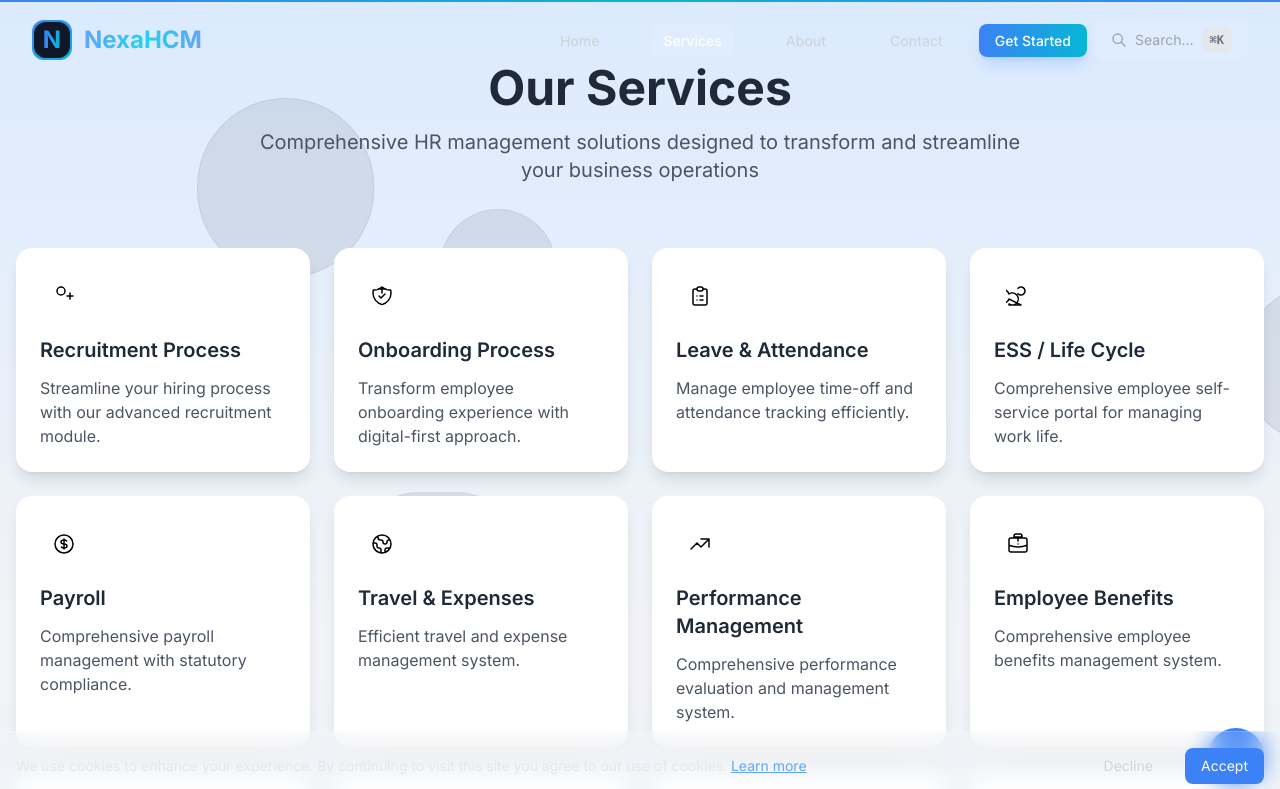
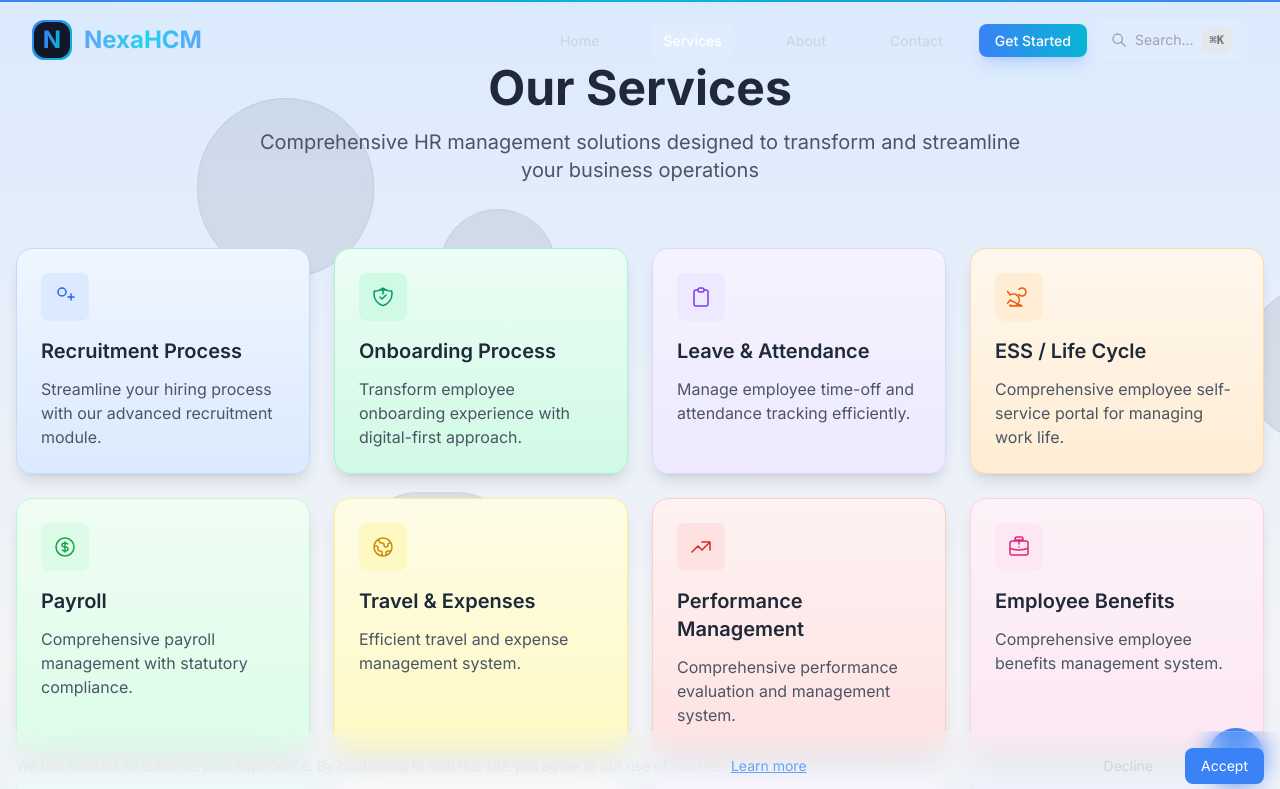
Before and after one commit to Prasanthk4/nexahcm, a React (Vite) app: page /services in a window 1280 px wide. Shown: the top 789 px of the page. Built offline with nearby package versions, Linux system fonts and the light colour scheme.

Commit message:
feat: Add unique color schemes for each service card and detail view

```diff
--- a/src/pages/Services.jsx
+++ b/src/pages/Services.jsx
@@ -152,6 +152,10 @@ const modules = [
   {
     id: 'recruitment',
     title: 'Recruitment Process',
+    bgColor: 'bg-blue-100',
+    cardColor: 'from-blue-50 to-blue-100',
+    iconColor: 'text-blue-600',
+    borderColor: 'border-blue-200',
     icon: (
       <svg className="w-6 h-6" fill="none" viewBox="0 0 24 24" stroke="currentColor">
         <path strokeLinecap="round" strokeLinejoin="round" strokeWidth={1.5} d="M18 9v3m0 0v3m0-3h3m-3 0h-3m-2-5a4 4 0 11-8 0 4 4 0 018 0z" />
@@ -211,6 +215,10 @@ const modules = [
   {
     id: 'onboarding',
     title: 'Onboarding Process',
+    bgColor: 'bg-emerald-100',
+    cardColor: 'from-emerald-50 to-emerald-100',
+    iconColor: 'text-emerald-600',
+    borderColor: 'border-emerald-200',
     icon: (
       <svg className="w-6 h-6" fill="none" viewBox="0 0 24 24" stroke="currentColor">
         <path strokeLinecap="round" strokeLinejoin="round" strokeWidth={1.5} d="M9 12l2 2 4-4m5.618-4.016A11.955 11.955 0 0112 2.944a11.955 11.955 0 01-8.618 3.04A12.02 12.02 0 003 9c0 5.591 3.824 10.29 9 11.622 5.176-1.332 9-6.03 9-11.622 0-1.042-.133-2.052-.382-3.016z M12 9V5m0 0v4m0-4h4m-4 0H8" />
@@ -274,9 +282,13 @@ const modules = [
   {
     id: 'attendance',
     title: 'Leave & Attendance',
+    bgColor: 'bg-violet-100',
+    cardColor: 'from-violet-50 to-violet-100',
+    iconColor: 'text-violet-600',
+    borderColor: 'border-violet-200',
     icon: (
       <svg className="w-6 h-6" fill="none" viewBox="0 0 24 24" stroke="currentColor">
-        <path strokeLinecap="round" strokeLinejoin="round" strokeWidth={1.5} d="M9 5H7a2 2 0 00-2 2v12a2 2 0 002 2h10a2 2 0 002-2V7a2 2 0 00-2-2h-2M9 5a2 2 0 002 2h2a2 2 0 002-2M9 5a2 2 0 012-2h2a2 2 0 012 2m-3 7h3m-3 4h3m-6-4h.01M9 16h.01" />
+        <path strokeLinecap="round" strokeLinejoin="round" strokeWidth={1.5} d="M9 5H7a2 2 0 00-2 2v12a2 2 0 002 2h10a2 2 0 002-2V7a2 2 0 00-2-2h-2M9 5a2 2 0 002 2h2a2 2 0 002-2M9 5a2 2 0 012-2h2a2 2 0 012 2" />
       </svg>
     ),
     shortDesc: 'Manage employee time-off and attendance tracking efficiently.',
@@ -345,6 +357,10 @@ const modules = [
   {
     id: 'lifecycle',
     title: 'ESS / Life Cycle',
+    bgColor: 'bg-orange-100',
+    cardColor: 'from-orange-50 to-orange-100',
+    iconColor: 'text-orange-600',
+    borderColor: 'border-orange-200',
     icon: (
       <svg className="w-6 h-6" fill="none" viewBox="0 0 24 24" stroke="currentColor">
         <path strokeLinecap="round" strokeLinejoin="round" strokeWidth={1.5} d="M12 4.354a4 4 0 110 5.292M15 21H3v-1a6 6 0 10-.1-9.999 5.002 5.002 0 10-9.78 2.096A4.001 4.001 0 003 15z" />
@@ -408,6 +424,10 @@ const modules = [
   {
     id: 'payroll',
     title: 'Payroll',
+    bgColor: 'bg-green-100',
+    cardColor: 'from-green-50 to-green-100',
+    iconColor: 'text-green-600',
+    borderColor: 'border-green-200',
     icon: (
       <svg className="w-6 h-6" fill="none" viewBox="0 0 24 24" stroke="currentColor">
         <path strokeLinecap="round" strokeLinejoin="round" strokeWidth={1.5} d="M12 8c-1.657 0-3 .895-3 2s1.343 2 3 2 3 .895 3 2-1.343 2-3 2m0-8c1.11 0 2.08.402 2.599 1M12 8V7m0 1v8m0 0v1m0-1c-1.11 0-2.08-.402-2.599-1M21 12a9 9 0 11-18 0 9 9 0 0118 0z" />
@@ -463,6 +483,10 @@ const modules = [
   {
     id: 'travel-expenses',
     title: 'Travel & Expenses',
+    bgColor: 'bg-yellow-100',
+    cardColor: 'from-yellow-50 to-yellow-100',
+    iconColor: 'text-yellow-600',
+    borderColor: 'border-yellow-200',
     icon: (
       <svg className="w-6 h-6" fill="none" viewBox="0 0 24 24" stroke="currentColor">
         <path strokeLinecap="round" strokeLinejoin="round" strokeWidth={1.5} d="M3.055 11H5a2 2 0 012 2v1a2 2 0 002 2 2 2 0 012 2v2.945M8 3.935V5.5A2.5 2.5 0 0010.5 8h.5a2 2 0 012 2 2 2 0 104 0 2 2 0 012-2h1.064M15 20.488V18a2 2 0 012-2h3.064M21 12a9 9 0 11-18 0 9 9 0 0118 0z" />
@@ -518,6 +542,10 @@ const modules = [
   {
     id: 'performance',
     title: 'Performance Management',
+    bgColor: 'bg-red-100',
+    cardColor: 'from-red-50 to-red-100',
+    iconColor: 'text-red-600',
+    borderColor: 'border-red-200',
     icon: (
       <svg className="w-6 h-6" fill="none" viewBox="0 0 24 24" stroke="currentColor">
         <path strokeLinecap="round" strokeLinejoin="round" strokeWidth={1.5} d="M13 7h8m0 0v8m0-8l-8 8-4-4-6 6" />
@@ -577,6 +605,10 @@ const modules = [
   {
     id: 'benefits',
     title: 'Employee Benefits',
+    bgColor: 'bg-pink-100',
+    cardColor: 'from-pink-50 to-pink-100',
+    iconColor: 'text-pink-600',
+    borderColor: 'border-pink-200',
     icon: (
       <svg className="w-6 h-6" fill="none" viewBox="0 0 24 24" stroke="currentColor">
         <path strokeLinecap="round" strokeLinejoin="round" strokeWidth={1.5} d="M21 13.255A23.931 23.931 0 0112 15c-3.183 0-6.22-.62-9-1.745M16 6V4a2 2 0 00-2-2h-4a2 2 0 00-2 2v2m4 6h.01M5 20h14a2 2 0 002-2V8a2 2 0 00-2-2H5a2 2 0 00-2 2v10a2 2 0 002 2z M12 9V5m0 0v4m0-4h4m-4 0H8" />
@@ -636,6 +668,10 @@ const modules = [
   {
     id: 'askhr',
     title: 'Ask HR',
+    bgColor: 'bg-teal-100',
+    cardColor: 'from-teal-50 to-teal-100',
+    iconColor: 'text-teal-600',
+    borderColor: 'border-teal-200',
     icon: (
       <svg className="w-6 h-6" fill="none" viewBox="0 0 24 24" stroke="currentColor">
         <path strokeLinecap="round" strokeLinejoin="round" strokeWidth={1.5} d="M8 12h.01M12 12h.01M16 12h.01M21 12c0 4.418-4.03 8-9 8a9.863 9.863 0 01-4.255-.949L3 20l1.395-3.72C3.512 15.042 3 13.574 3 12c0-4.418 4.03-8 9-8s9 3.582 9 8z M12 9V5m0 0v4m0-4h4m-4 0H8" />
@@ -691,6 +727,10 @@ const modules = [
   {
     id: 'exit',
     title: 'Exit Management',
+    bgColor: 'bg-gray-100',
+    cardColor: 'from-gray-50 to-gray-100',
+    iconColor: 'text-gray-600',
+    borderColor: 'border-gray-200',
     icon: (
       <svg className="w-6 h-6" fill="none" viewBox="0 0 24 24" stroke="currentColor">
         <path strokeLinecap="round" strokeLinejoin="round" strokeWidth={1.5} d="M17 16l4-4m0 0l-4-4m4 4H7m6 4v1a3 3 0 01-3 3H6a3 3 0 01-3-3V7a3 3 0 013-3h4a3 3 0 013 3v1" />
@@ -758,6 +798,10 @@ const modules = [
   {
     id: 'compliance',
     title: 'HR Compliance Calendar',
+    bgColor: 'bg-purple-100',
+    cardColor: 'from-purple-50 to-purple-100',
+    iconColor: 'text-purple-600',
+    borderColor: 'border-purple-200',
     icon: (
       <svg className="w-6 h-6" fill="none" viewBox="0 0 24 24" stroke="currentColor">
         <path strokeLinecap="round" strokeLinejoin="round" strokeWidth={1.5} d="M9 5H7a2 2 0 00-2 2v12a2 2 0 002 2h10a2 2 0 002-2V7a2 2 0 00-2-2h-2M9 5a2 2 0 002 2h2a2 2 0 002-2M9 5a2 2 0 012-2h2a2 2 0 012 2m-6 9l2 2 4-4" />
@@ -817,6 +861,10 @@ const modules = [
   {
     id: 'visitor',
     title: 'Visitor Management',
+    bgColor: 'bg-indigo-100',
+    cardColor: 'from-indigo-50 to-indigo-100',
+    iconColor: 'text-indigo-600',
+    borderColor: 'border-indigo-200',
     icon: (
       <svg className="w-6 h-6" fill="none" viewBox="0 0 24 24" stroke="currentColor">
         <path strokeLinecap="round" strokeLinejoin="round" strokeWidth={1.5} d="M17 20h5v-2a3 3 0 00-5.356-1.857M17 20H7m10 0v-2c0-.656-.126-1.283-.356-1.857M7 20H2v-2a3 3 0 015.356-1.857M7 20v-2c0-.656.126-1.283.356-1.857m0 0a5.002 5.002 0 019.288 0M15 7a3 3 0 11-6 0 3 3 0 016 0zm6 3a2 2 0 11-4 0 2 2 0 014 0zM7 10a2 2 0 11-4 0 2 2 0 014 0z" />
@@ -880,6 +928,10 @@ const modules = [
   {
     id: 'tech-stack',
     title: 'Technology Stack',
+    bgColor: 'bg-blue-100',
+    cardColor: 'from-blue-50 to-blue-100',
+    iconColor: 'text-blue-600',
+    borderColor: 'border-blue-200',
     icon: (
       <svg className="w-6 h-6" fill="none" viewBox="0 0 24 24" stroke="currentColor">
         <path strokeLinecap="round" strokeLinejoin="round" strokeWidth={1.5} d="M10.325 4.317c.426-1.756 2.924-1.756 3.35 0a1.724 1.724 0 002.573 1.066c1.543-.94 3.31.826 2.37 2.37a1.724 1.724 0 001.065 2.572c1.756.426 1.756 2.924 0 3.35a1.724 1.724 0 00-1.066 2.573c.94 1.543-.826 3.31-2.37 2.37a1.724 1.724 0 00-2.572 1.065c-.426 1.756-2.924 1.756-3.35 0a1.724 1.724 0 00-2.573-1.066c-1.543.94-3.31-.826-2.37-2.37a1.724 1.724 0 00-1.065-2.572c-1.756-.426-1.756-2.924 0-3.35a1.724 1.724 0 001.066-2.573c-.94-1.543.826-3.31 2.37-2.37.996.608 2.296.07 2.572-1.065z" />
@@ -891,266 +943,99 @@ const modules = [
   }
 ];
 
-const getCardColor = (index) => {
-  const colors = [
-    // Professional blues and teals
-    {
-      gradient: 'from-blue-500/20 to-blue-600/20 border-blue-500/30 hover:border-blue-400/50',
-      bg: 'bg-blue-900/10',
-      accent: 'bg-blue-500',
-      border: 'border-blue-500/20',
-      text: 'text-blue-400'
-    },
-    {
-      gradient: 'from-cyan-500/20 to-cyan-600/20 border-cyan-500/30 hover:border-cyan-400/50',
-      bg: 'bg-cyan-900/10',
-      accent: 'bg-cyan-500',
-      border: 'border-cyan-500/20',
-      text: 'text-cyan-400'
-    },
-    {
-      gradient: 'from-teal-500/20 to-teal-600/20 border-teal-500/30 hover:border-teal-400/50',
-      bg: 'bg-teal-900/10',
-      accent: 'bg-teal-500',
-      border: 'border-teal-500/20',
-      text: 'text-teal-400'
-    },
-    // Purple and indigo tones
-    {
-      gradient: 'from-purple-500/20 to-purple-600/20 border-purple-500/30 hover:border-purple-400/50',
-      bg: 'bg-purple-900/10',
-      accent: 'bg-purple-500',
-      border: 'border-purple-500/20',
-      text: 'text-purple-400'
-    },
-    {
-      gradient: 'from-indigo-500/20 to-indigo-600/20 border-indigo-500/30 hover:border-indigo-400/50',
-      bg: 'bg-indigo-900/10',
-      accent: 'bg-indigo-500',
-      border: 'border-indigo-500/20',
-      text: 'text-indigo-400'
-    },
-    // Warm accents
-    {
-      gradient: 'from-rose-500/20 to-rose-600/20 border-rose-500/30 hover:border-rose-400/50',
-      bg: 'bg-rose-900/10',
-      accent: 'bg-rose-500',
-      border: 'border-rose-500/20',
-      text: 'text-rose-400'
-    },
-    {
-      gradient: 'from-orange-500/20 to-orange-600/20 border-orange-500/30 hover:border-orange-400/50',
-      bg: 'bg-orange-900/10',
-      accent: 'bg-orange-500',
-      border: 'border-orange-500/20',
-      text: 'text-orange-400'
-    },
-    // Cool greens
-    {
-      gradient: 'from-emerald-500/20 to-emerald-600/20 border-emerald-500/30 hover:border-emerald-400/50',
-      bg: 'bg-emerald-900/10',
-      accent: 'bg-emerald-500',
-      border: 'border-emerald-500/20',
-      text: 'text-emerald-400'
-    },
-    {
-      gradient: 'from-green-500/20 to-green-600/20 border-green-500/30 hover:border-green-400/50',
-      bg: 'bg-green-900/10',
-      accent: 'bg-green-500',
-      border: 'border-green-500/20',
-      text: 'text-green-400'
-    },
-    // Additional variations
-    {
-      gradient: 'from-sky-500/20 to-sky-600/20 border-sky-500/30 hover:border-sky-400/50',
-      bg: 'bg-sky-900/10',
-      accent: 'bg-sky-500',
-      border: 'border-sky-500/20',
-      text: 'text-sky-400'
-    },
-    {
-      gradient: 'from-violet-500/20 to-violet-600/20 border-violet-500/30 hover:border-violet-400/50',
-      bg: 'bg-violet-900/10',
-      accent: 'bg-violet-500',
-      border: 'border-violet-500/20',
-      text: 'text-violet-400'
-    },
-    {
-      gradient: 'from-fuchsia-500/20 to-fuchsia-600/20 border-fuchsia-500/30 hover:border-fuchsia-400/50',
-      bg: 'bg-fuchsia-900/10',
-      accent: 'bg-fuchsia-500',
-      border: 'border-fuchsia-500/20',
-      text: 'text-fuchsia-400'
-    },
-    {
-      gradient: 'from-blue-500/20 to-indigo-600/20 border-blue-500/30 hover:border-indigo-400/50',
-      bg: 'bg-blue-900/10',
-      accent: 'bg-blue-500',
-      border: 'border-blue-500/20',
-      text: 'text-blue-400'
-    }
-  ];
-  return colors[index % colors.length];
-};
+const ModuleDetail = ({ module, onClose }) => {
+  return (
+    <motion.div
+      initial={{ opacity: 0 }}
+      animate={{ opacity: 1 }}
+      exit={{ opacity: 0 }}
+      className={`bg-gradient-to-b ${module.cardColor} rounded-3xl p-8 shadow-lg relative`}
+    >
+      <button
+        onClick={onClose}
+        className="absolute top-4 right-4 text-gray-600 hover:text-gray-800"
+      >
+        <span className="text-sm font-medium">Close ×</span>
+      </button>
 
-const ModuleDetail = ({ module, onClose }) => {
-  const colors = getCardColor(module.colorIndex || 0);
-
-  return (
-    <div className={`rounded-xl shadow-lg ${colors.bg}`}>
-      <div className="p-8">
-        {/* Header */}
-        <div className={`flex items-center justify-between pb-6 border-b ${colors.border}`}>
-          <div className="flex items-center space-x-4">
-            <div className={`p-3 bg-gradient-to-br ${colors.gradient} rounded-xl backdrop-blur-sm flex items-center justify-center`}>
-              <div className={`${colors.text} w-8 h-8 flex items-center justify-center`}>
+      <div className="flex items-center mb-6">
+        <div className={`w-12 h-12 rounded-xl ${module.bgColor} ${module.iconColor} flex items-center justify-center mr-4`}>
           {module.icon}
         </div>
-            </div>
-            <h2 className="text-2xl font-bold text-white">
-              {module.title}
-            </h2>
-          </div>
-          <button
-            onClick={onClose}
-            className="flex items-center px-3 py-1.5 text-gray-400 hover:text-white transition-colors"
-          >
-            <span className="mr-2">Close</span>
-            <svg className="w-5 h-5" fill="none" viewBox="0 0 24 24" stroke="currentColor">
-              <path strokeLinecap="round" strokeLinejoin="round" strokeWidth={2} d="M6 18L18 6M6 6l12 12" />
-            </svg>
-          </button>
+        <h2 className="text-2xl font-bold text-gray-800">{module.title}</h2>
       </div>
 
-        <div className="mt-8">
-          {module.title === "Technology Stack" ? (
-            <TechnologyStackTable />
-          ) : (
       <div className="grid grid-cols-1 lg:grid-cols-3 gap-8">
-              {/* Left Column - Overview and Process Steps */}
-              <div className="lg:col-span-2 space-y-8">
-                {/* Overview Section */}
-                <div>
-                  <div className="flex items-center space-x-3 mb-6">
-                    <div className={`w-1 h-6 ${colors.accent}`}></div>
-                    <h3 className="text-xl font-semibold text-white">Overview</h3>
-                  </div>
-                  <div className={`p-6 rounded-xl backdrop-blur-sm ${colors.border} bg-[#1d2639]/50`}>
-                    <p className="text-gray-300 text-lg leading-relaxed">
-                      {module.overview}
-                    </p>
-                  </div>
+        <div className="lg:col-span-2">
+          <div className="mb-8">
+            <h3 className="text-xl font-semibold text-gray-800 mb-4">Overview</h3>
+            <p className="text-gray-600">{module.overview}</p>
           </div>
 
-                {/* Process Steps Section */}
-                {module.steps && (
-                  <div className="mt-8">
-                    <div className="flex items-center space-x-3 mb-6">
-                      <div className={`w-1 h-6 ${colors.accent}`}></div>
-                      <h3 className="text-xl font-semibold text-white">Process Steps</h3>
+          <div>
+            <h3 className="text-xl font-semibold text-gray-800 mb-4">Process Steps</h3>
+            <div className="grid grid-cols-2 md:grid-cols-3 lg:grid-cols-6 gap-4">
+              {module.steps?.map((step, index) => (
+                <div
+                  key={index}
+                  className={`p-4 rounded-xl ${module.bgColor} bg-opacity-50 text-center`}
+                >
+                  <div className={`w-8 h-8 rounded-full ${module.iconColor} bg-opacity-20 flex items-center justify-center mx-auto mb-2`}>
+                    {index + 1}
                   </div>
-                    <div className={`p-8 rounded-xl bg-[#1a2234] ${colors.border}`}>
-                      <div className="grid grid-cols-2 md:grid-cols-3 lg:grid-cols-6 gap-6">
-                        {module.steps.map((step, index) => (
-                          <ProcessStep
-                            key={step.title}
-                            step={step}
-                            index={index}
-                          />
-                        ))}
-                      </div>
-                    </div>
-                  </div>
-                )}
-              </div>
-
-              {/* Right Column - Benefits */}
-              {module.benefits && (
-                <div className="lg:col-span-1">
-                  <div className={`rounded-xl p-6 sticky top-8 ${colors.bg}`}>
-                    <div className="flex items-center space-x-3 mb-6">
-                      <div className={`w-1 h-6 ${colors.accent}`}></div>
-                      <h3 className="text-xl font-semibold text-white">Key Benefits</h3>
-                    </div>
-                    <div className="space-y-4">
-                      {module.benefits.map((benefit) => (
-                        <div
-                          key={benefit.title}
-                          className={`flex items-start space-x-3 p-4 rounded-lg bg-[#1a2234] hover:bg-[#1d2639] transition-all duration-300 group hover:translate-x-1 ${colors.border}`}
-                        >
-                          <div className="flex-shrink-0 w-6 h-6 mt-1">
-                            <div className={`w-5 h-5 rounded-full bg-gradient-to-br ${colors.gradient} flex items-center justify-center group-hover:scale-110 transition-transform duration-300`}>
-                              <svg className="w-3 h-3 text-white" fill="none" viewBox="0 0 24 24" stroke="currentColor">
-                                <path strokeLinecap="round" strokeLinejoin="round" strokeWidth={2} d="M5 13l4 4L19 7" />
-                              </svg>
-                            </div>
-                          </div>
-                          <div>
-                            <h4 className={`font-medium mb-1 ${colors.text} transition-colors`}>
-                              {benefit.title}
-                            </h4>
-                            <p className="text-gray-400 text-sm group-hover:text-gray-300 transition-colors">
-                              {benefit.description}
-                            </p>
-                          </div>
+                  <p className="text-sm font-medium text-gray-800">{step}</p>
                 </div>
               ))}
             </div>
           </div>
         </div>
-              )}
+
+        <div>
+          <h3 className="text-xl font-semibold text-gray-800 mb-4">Key Benefits</h3>
+          <div className="space-y-4">
+            {module.benefits?.map((benefit, index) => (
+              <div
+                key={index}
+                className={`p-4 rounded-xl bg-gray-900 text-white`}
+              >
+                <div className="flex items-center mb-2">
+                  <div className={`w-5 h-5 rounded-full ${module.iconColor} bg-opacity-20 flex items-center justify-center mr-3`}>
+                    <svg className="w-3 h-3" fill="none" viewBox="0 0 24 24" stroke="currentColor">
+                      <path strokeLinecap="round" strokeLinejoin="round" strokeWidth={2} d="M5 13l4 4L19 7" />
+                    </svg>
                   </div>
-          )}
+                  <h4 className="font-medium">{benefit.title}</h4>
+                </div>
+                <p className="text-sm text-gray-300 ml-8">{benefit.description}</p>
+              </div>
+            ))}
           </div>
         </div>
       </div>
+    </motion.div>
   );
 };
 
-const ProcessStep = ({ step, index }) => (
-  <div className="relative group">
-    <div className="flex flex-col items-center">
-      {/* Number circle */}
-      <div className="w-10 h-10 rounded-full bg-[#1d2639] flex items-center justify-center text-blue-400 border border-blue-500/30 group-hover:border-blue-500/50 transition-colors">
-        <span className="text-lg">{index + 1}</span>
-      </div>
-
-      {/* Title below number */}
-      <div className="mt-4">
-        <p className="text-sm text-white text-center">
-          {step.title}
-        </p>
-      </div>
-    </div>
-  </div>
-);
-
 const ServiceCard = ({ service, index, onClick }) => {
-  const colors = getCardColor(index);
-
   return (
-    <div
+    <motion.div
       onClick={() => onClick({ ...service, colorIndex: index })}
-      className={`relative p-6 rounded-xl bg-gradient-to-br ${colors.gradient} backdrop-blur-sm border cursor-pointer
-        transform transition-all duration-300 hover:scale-[1.02] hover:-translate-y-1 hover:shadow-xl
-        hover:shadow-black/5 group`}
+      className={`group cursor-pointer bg-gradient-to-b ${service.cardColor} rounded-2xl p-6 shadow-lg hover:shadow-xl transition-all duration-300 border ${service.borderColor}`}
+      initial={{ opacity: 0, y: 20 }}
+      animate={{ opacity: 1, y: 0 }}
+      transition={{ duration: 0.5, delay: index * 0.1 }}
+      whileHover={{ scale: 1.02 }}
     >
-      <div className="relative z-10">
-        <div className={`w-12 h-12 mb-4 flex items-center justify-center rounded-xl
-          bg-gradient-to-br ${colors.gradient} group-hover:scale-110 transition-transform duration-300`}
-        >
-          <div className="text-white w-6 h-6 flex items-center justify-center">
+      <div className={`w-12 h-12 rounded-lg ${service.bgColor} ${service.iconColor} flex items-center justify-center mb-4`}>
         {service.icon}
       </div>
-        </div>
-        <h3 className="text-lg font-bold text-white mb-2 group-hover:text-opacity-90">
+      <h3 className={`text-xl font-semibold text-gray-800 mb-3 group-hover:${service.iconColor} transition-colors`}>
         {service.title}
       </h3>
-        <p className="text-white/80 group-hover:text-opacity-90">
+      <p className="text-gray-600">
         {service.shortDesc}
       </p>
-      </div>
-    </div>
+    </motion.div>
   );
 };
 
@@ -1224,25 +1109,12 @@ const Services = () => {
         ) : (
           <div className="grid grid-cols-1 md:grid-cols-2 lg:grid-cols-4 gap-6">
             {modules.map((service, index) => (
-              <motion.div
+              <ServiceCard
                 key={service.title}
-                className="group cursor-pointer bg-white rounded-2xl p-6 shadow-lg hover:shadow-xl transition-all duration-300"
-                initial={{ opacity: 0, y: 20 }}
-                animate={{ opacity: 1, y: 0 }}
-                transition={{ duration: 0.5, delay: index * 0.1 }}
-                whileHover={{ scale: 1.02 }}
-                onClick={() => setSelectedModule(service)}
-              >
-                <div className={`w-12 h-12 rounded-lg ${service.bgColor} bg-opacity-20 flex items-center justify-center mb-4`}>
-                  {service.icon}
-                </div>
-                <h3 className="text-xl font-semibold text-gray-800 mb-3 group-hover:text-blue-600 transition-colors">
-                  {service.title}
-                </h3>
-                <p className="text-gray-600">
-                  {service.shortDesc}
-                </p>
-              </motion.div>
+                service={service}
+                index={index}
+                onClick={setSelectedModule}
+              />
             ))}
           </div>
         )}
```
Lines whose indentation alone changed are shown as unchanged.
